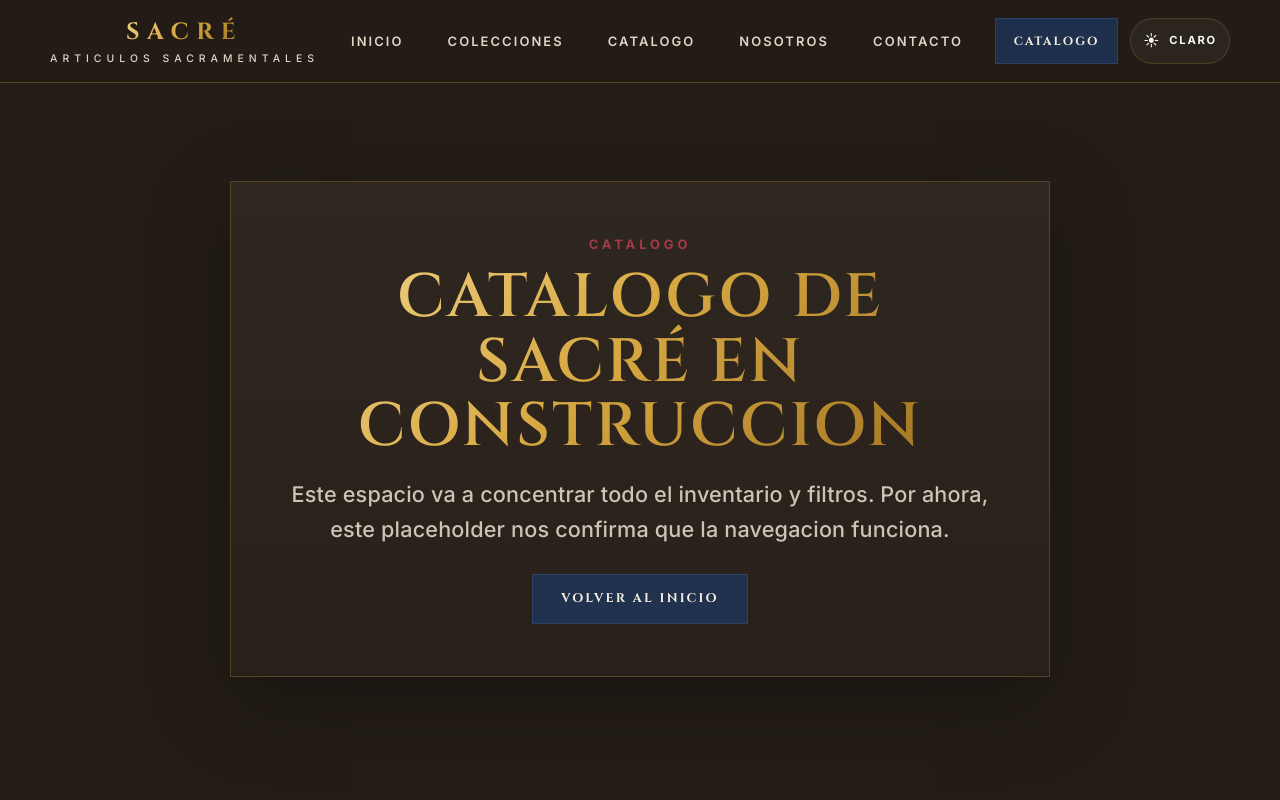
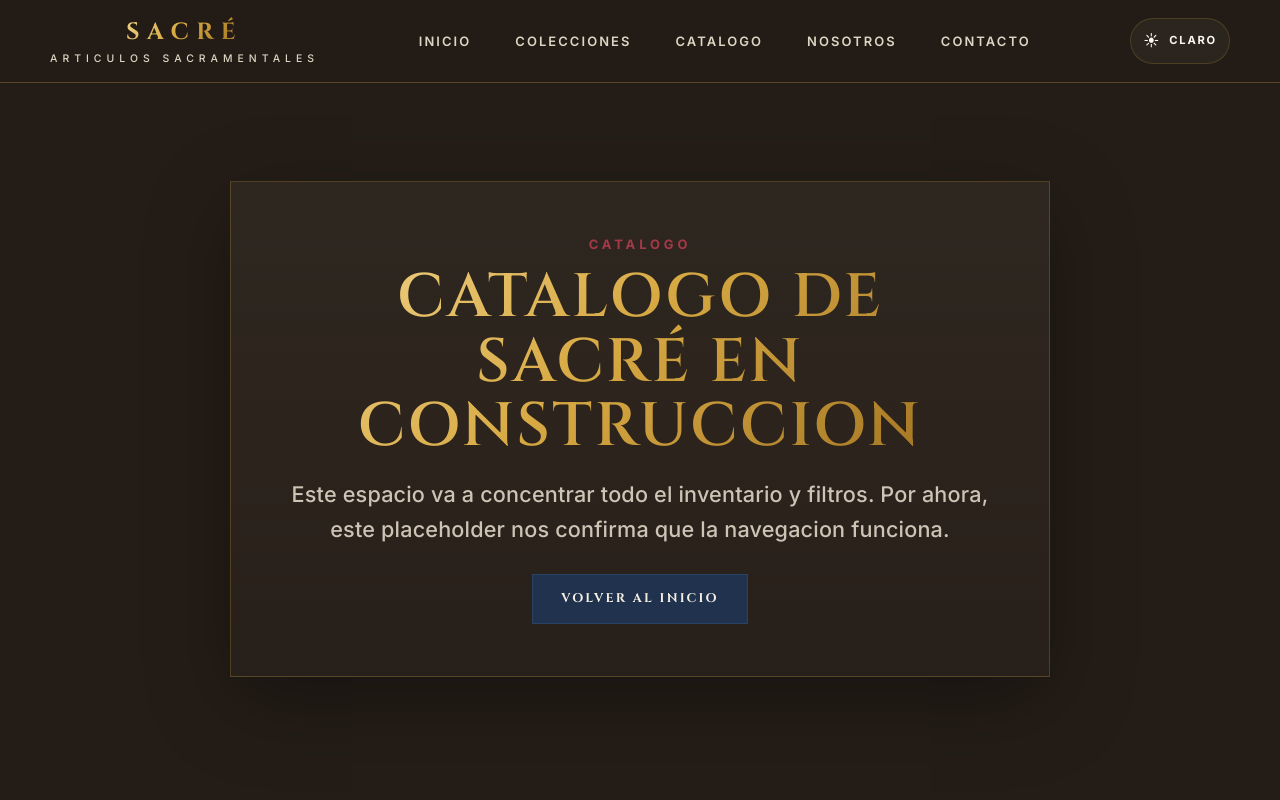
Before and after one commit to viavervit-dev/web-sacre, a React (Vite) app: page /catalogo in a window 1280 px wide. Shown: the top 800 px of the page. Built offline with nearby package versions, Linux system fonts and the light colour scheme.

Commit message:
refactor: elimina duplicado de catalogo en header

```diff
--- a/src/components/SiteHeader/SiteHeader.tsx
+++ b/src/components/SiteHeader/SiteHeader.tsx
@@ -45,10 +45,6 @@ export function SiteHeader({
 				</nav>
 
 				<div className="site-header__actions">
-					<a className="site-header__catalog-button" href="/catalogo">
-						Catalogo
-					</a>
-
 					<button
 						className="site-header__theme-toggle"
 						type="button"
--- a/src/components/SiteHeader/style.css
+++ b/src/components/SiteHeader/style.css
@@ -131,35 +131,6 @@
 	transform: translateY(-1px);
 }
 
-.site-header__catalog-button {
-	display: inline-flex;
-	max-width: 100%;
-	min-height: 46px;
-	align-items: center;
-	justify-content: center;
-	border: 1px solid rgba(43, 70, 107, 0.86);
-	background: rgba(31, 53, 85, 0.86);
-	padding: 0 18px;
-	font-family: var(--font-display);
-	font-size: 0.66rem;
-	font-weight: 700;
-	letter-spacing: 0.16em;
-	text-transform: uppercase;
-	color: var(--color-white-soft);
-	transition:
-		border-color var(--duration-normal) var(--ease-out),
-		background-color var(--duration-normal) var(--ease-out),
-		color var(--duration-normal) var(--ease-out),
-		transform var(--duration-normal) var(--ease-out);
-}
-
-.site-header__catalog-button:hover {
-	border-color: rgba(43, 70, 107, 0.96);
-	background: rgba(22, 40, 63, 0.96);
-	color: var(--color-white);
-	transform: translateY(-1px);
-}
-
 .site-header__theme-toggle {
 	width: auto;
 	min-width: 92px;
@@ -241,18 +212,6 @@
 	color: var(--color-text);
 }
 
-:root[data-theme='light'] .site-header__catalog-button {
-	border-color: rgba(31, 53, 85, 0.94);
-	background: rgba(31, 53, 85, 0.94);
-	color: #f8f0e2;
-}
-
-:root[data-theme='light'] .site-header__catalog-button:hover {
-	border-color: rgba(22, 40, 63, 0.98);
-	background: rgba(22, 40, 63, 0.98);
-	color: #fff8ec;
-}
-
 :root[data-theme='light'] .site-header__mobile-nav {
 	background: rgba(232, 220, 200, 0.98);
 }
@@ -299,10 +258,6 @@
 		min-width: 0;
 		padding: 0;
 		justify-content: center;
-	}
-
-	.site-header__catalog-button {
-		display: none;
 	}
 
 	.site-header__theme-label {
```
Also changed, not shown: 1 other file (tests, documents, lock files or other folders).
